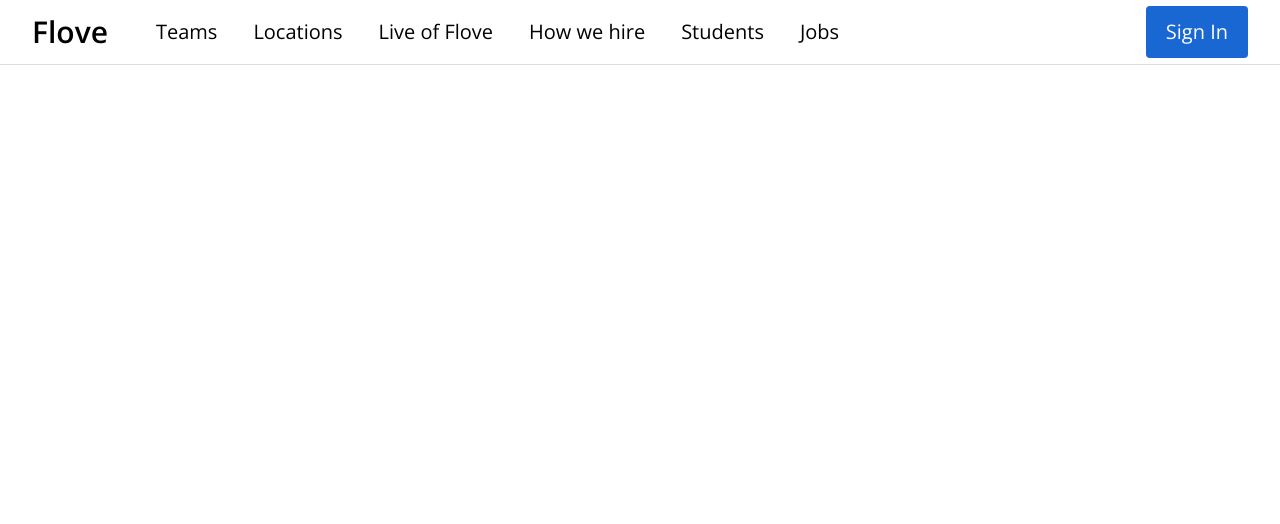
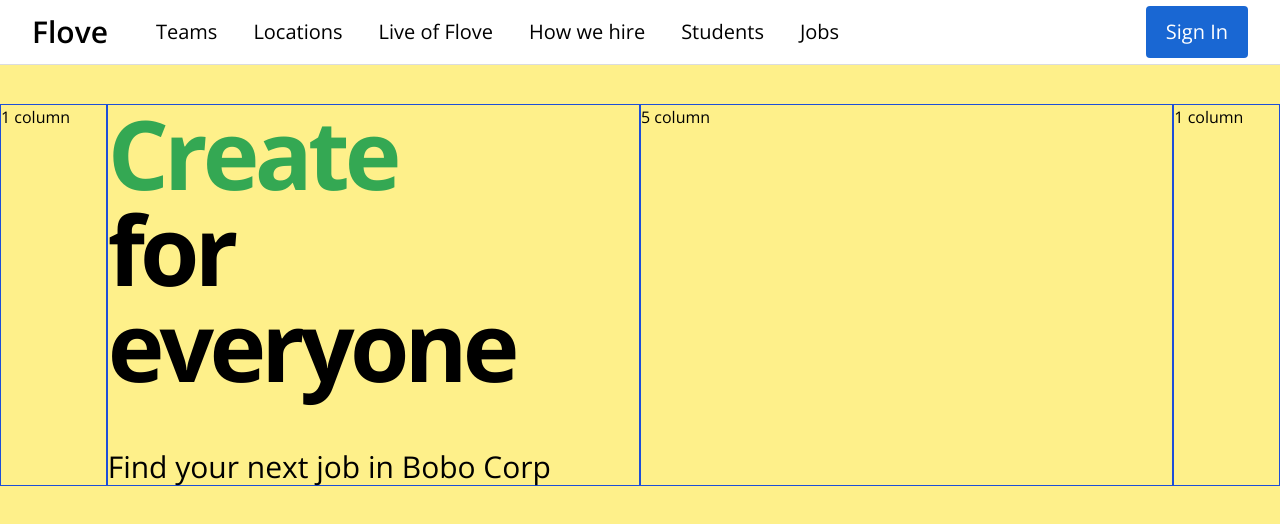
Before and after one commit to denislour/flove, a Vue app: page / in a window 1280 px wide. Shown: the top 524 px of the page. Built offline with nearby package versions, Linux system fonts and the light colour scheme.

Commit message:
US-005 Adding new Hero component with Headline changing text interval

```diff
--- a/src/App.vue
+++ b/src/App.vue
@@ -1,9 +1,13 @@
 <template>
-  <main-nav />
+  <div>
+    <main-nav />
+    <hero-section />
+  </div>
 </template>
 
 <script>
 import MainNav from "@/components/MainNav.vue";
+import HeroSection from "@/components/HeroSection.vue";
 
 // Need to update playground js
 // Checking test resource
@@ -13,6 +17,7 @@ export default {
   name: "App",
   components: {
     MainNav,
+    HeroSection,
   },
 };
 </script>
--- /dev/null
+++ b/src/components/HeadLine.vue
@@ -0,0 +1,64 @@
+<template>
+  <section>
+    <h1 class="font-bold tracking-tighter text-8xl mb-14">
+      <span :class="[actionClasses]">{{ action }}</span>
+      <br />
+      for everyone
+    </h1>
+    <h1 class="text-3xl font-light">Find your next job in Bobo Corp</h1>
+  </section>
+</template>
+
+<script>
+import nextElementInList from "@/utils/nextElementInList";
+export default {
+  name: "HeadLine",
+  data() {
+    return {
+      action: "Build", //this.action.toLowerCase() = build
+      interval: null,
+    };
+  },
+  computed: {
+    actionClasses() {
+      return {
+        [this.action.toLowerCase()]: true,
+      };
+    },
+  },
+  created() {
+    this.changedTitle();
+    console.log("child created");
+  },
+  beforeUnmount() {
+    clearInterval(this.interval);
+    console.log("child before unmount");
+  },
+  methods: {
+    changedTitle() {
+      this.interval = setInterval(() => {
+        const actions = ["Build", "Create", "Design", "Code"];
+        this.action = nextElementInList(actions, this.action);
+      }, 3000);
+    },
+  },
+};
+</script>
+
+<style scoped>
+.build {
+  color: #1a73e8;
+}
+
+.create {
+  color: #34a853;
+}
+
+.design {
+  color: #f9ab00;
+}
+
+.code {
+  color: #d93025;
+}
+</style>
--- /dev/null
+++ b/src/components/HeroSection.vue
@@ -0,0 +1,30 @@
+<template>
+  <main>
+    <section class="flex flex-col h-screen pt-10 pb-20 bg-yellow-200">
+      <div class="grid grid-cols-12">
+        <div class="col-start-1 col-span-1 border border-blue-700">
+          1 column
+        </div>
+        <div class="col-start-2 col-span-5 border border-blue-700">
+          <head-line></head-line>
+        </div>
+        <div class="col-start-7 col-span-5 border border-blue-700">
+          5 column
+        </div>
+        <div class="col-start-12 col-span-1 border border-blue-700">
+          1 column
+        </div>
+      </div>
+    </section>
+  </main>
+</template>
+
+<script>
+import HeadLine from "@/components/HeadLine.vue";
+export default {
+  name: "HeroSection",
+  components: {
+    HeadLine,
+  },
+};
+</script>
--- a/src/components/MainNav.vue
+++ b/src/components/MainNav.vue
@@ -1,5 +1,5 @@
 <template>
-  <header class="w-full text-sm">
+  <header :class="['w-full', 'text-sm', headerHeightClass]">
     <div class="w-full fixed top-0 left-0 bg-white h-16">
       <div
         class="flex flex-nowrap h-full p-8 mx-auto border-b border-solid border-brand-gray-1"
@@ -59,9 +59,19 @@ export default {
       isLoggedIn: false,
     };
   },
+  computed: {
+    headerHeightClass() {
+      return {
+        "h-16": !this.isLoggedIn,
+        "h-32": this.isLoggedIn,
+      };
+    },
+  },
   methods: {
     loginUser() {
       this.isLoggedIn = true;
+      console.log(this.headerHeightClass);
+      console.log(this.brand);
     },
   },
 };
--- /dev/null
+++ b/src/utils/nextElementInList.js
@@ -0,0 +1,7 @@
+const nextElementInList = (list, value) => {
+  const currentValue = list.indexOf(value);
+  const nextValueIndex = (currentValue + 1) % list.length;
+  return list[nextValueIndex];
+};
+
+export default nextElementInList;
```
